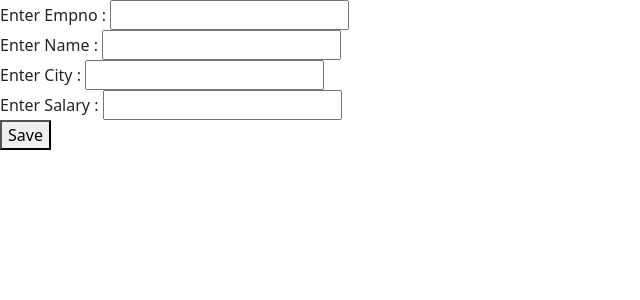
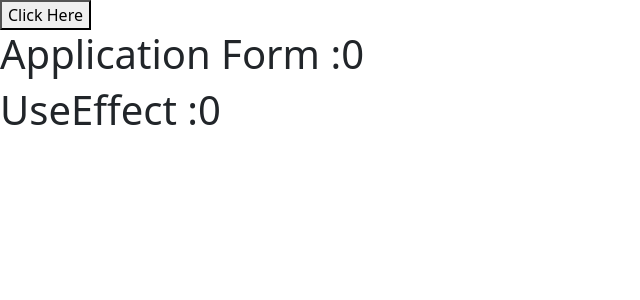
Before and after one commit to Arunsilawat/React, a React (Vite) app: page / in a window 1280 px wide. Shown: the top 300 px of the page, without its empty margins (0-640 px from the left). Built offline with nearby package versions, Linux system fonts and the light colour scheme.

Commit message:
useEffect and useState

```diff
--- /dev/null
+++ b/src/About.jsx
@@ -0,0 +1,10 @@
+
+
+const About=()=>{
+    return(
+        <>
+
+        </>
+    )
+}
+export default About;
--- a/src/App.jsx
+++ b/src/App.jsx
@@ -1,28 +1,66 @@
-import { useState } from "react";
+// import { useState } from "react";
+// const App=()=>{
+//   const [input, setInput]=useState({});
+//   const handleInput=(e)=>{
+//        let name=e.target.name;
+//        let value=e.target.value;
+//        setInput(values=>({...values,[name]:value}));
+//        console.log(input);
+//   }
+//   const handlesubmit=()=>{
+//     console.log(input)
+//   }
+
+import About from "./About";
+
+
+//   return(
+//     <>
+//     Enter Empno  : <input type="text" name="empno" onChange={handleInput}/>
+//     <br />
+//     Enter Name   : <input type="text" name="name" onChange={handleInput}/>
+//     <br />
+//     Enter City   : <input type="text" name="city" onChange={handleInput} />
+//     <br />
+//     Enter Salary : <input type="text" name="salary" onChange={handleInput}/>
+//     <br />
+//     <button onClick={handlesubmit}>Save</button>
+//     </>
+//   )
+// }
+// export default App;
+//----------------------------------------------------------------------------------------today
+// import { useState,useEffect } from "react";
+// const App=()=>{
+//   const [cnt,setCnt]=useState(0);
+//   useEffect(()=>{
+//     setCnt(cnt+1)
+//   },[])
+//   return(
+//     <>
+//       <h1>Application Form :{cnt}</h1>
+//     </>
+
+//   )
+// }
+// export default App;
+
+
+
+import { useState,useEffect } from "react";
 const App=()=>{
-  const [input, setInput]=useState({});
-  const handleInput=(e)=>{
-       let name=e.target.name;
-       let value=e.target.value;
-       setInput(values=>({...values,[name]:value}));
-       console.log(input);
-  }
-  const handlesubmit=()=>{
-    console.log(input)
-  }
-
+  const [cnt,setCnt]=useState(0);
+  const [multi,setMulti]=useState(1);
+  useEffect(()=>{
+    setMulti(cnt*2)
+  },[cnt])
   return(
     <>
-    Enter Empno  : <input type="text" name="empno" onChange={handleInput}/>
-    <br />
-    Enter Name   : <input type="text" name="name" onChange={handleInput}/>
-    <br />
-    Enter City   : <input type="text" name="city" onChange={handleInput} />
-    <br />
-    Enter Salary : <input type="text" name="salary" onChange={handleInput}/>
-    <br />
-    <button onClick={handlesubmit}>Save</button>
+    <button onClick={()=>{setCnt(cnt+1)}}>Click Here</button>
+      <h1>Application Form :{cnt}</h1>
+      <h1>UseEffect :{multi}</h1>
     </>
+
   )
 }
 export default App;
--- /dev/null
+++ b/src/Home.css
@@ -0,0 +1,6 @@
+
+ /* .msec{
+    display: grid;
+    grid-template-columns: auto auto;
+    justify-content: space-evenly;
+ } */
--- a/src/main.jsx
+++ b/src/main.jsx
@@ -2,5 +2,5 @@ import React from 'react'
 import ReactDOM from 'react-dom/client'
 import App from './App.jsx'
 import 'bootstrap/dist/css/bootstrap.min.css';
-
+import './Home.css'
 ReactDOM.createRoot(document.getElementById('root')).render(<App/>)
```
